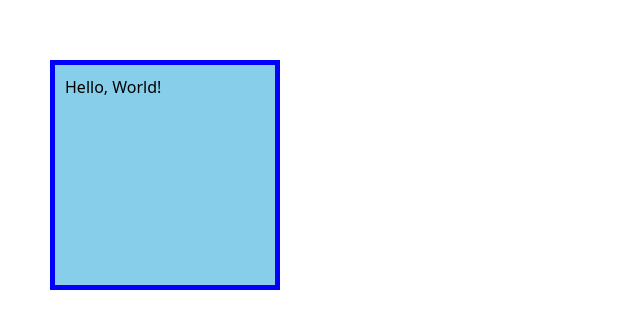
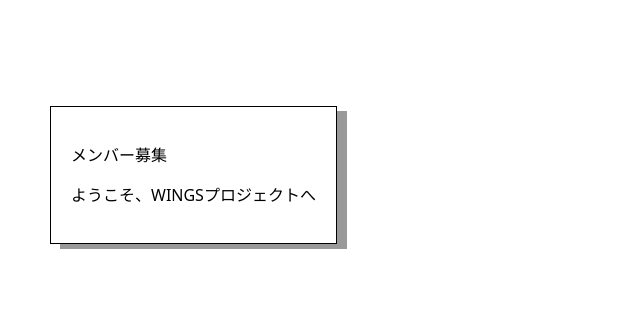
Before and after one commit to 1m4nim/study-React, a React (Vite) app: page / in a window 1280 px wide. Shown: the part 225-554 px from the top of the page, without its empty margins (0-640 px from the left). Built offline with nearby package versions, Linux system fonts and the light colour scheme.

Commit message:
3-3-1コンポーネント配下のコンテンツをテンプレートに反映させる

```diff
--- /dev/null
+++ b/src/StyledPanel.tsx
@@ -0,0 +1,21 @@
+type Props = {
+  //children: string;
+  children: React.ReactNode;
+};
+
+export default function StyledPanel({ children }: Props) {
+  return (
+    <div
+      style={{
+        margin: 50,
+        padding: 20,
+        border: "1px solid #000",
+        width: "fit-content",
+        boxShadow: "10px 5px #999",
+        backgroundColor: "#fff",
+      }}
+    >
+      {children}
+    </div>
+  );
+}
--- a/src/main.tsx
+++ b/src/main.tsx
@@ -15,14 +15,21 @@
 import React from "react";
 import { createRoot } from "react-dom/client";
 import "./index.css";
-import SelectStyle from "./SelectStyle";
+import StyledPanel from "./StyledPanel";
 import reportWebVitals from "./reportWebVitals";
 
-const container = document.getElementById("root");
+//const container = document.getElementById("root");
+
+const container: HTMLElement | null = document.getElementById("root");
 
 if (container) {
   const root = createRoot(container);
-  root.render(<SelectStyle mode="light" />);
+  root.render(
+    <StyledPanel>
+      <p style={{ color: "black" }}>メンバー募集</p>
+      <p style={{ color: "black" }}>ようこそ、WINGSプロジェクトへ</p>
+    </StyledPanel>
+  );
 } else {
   console.log("Root container not found");
 }
```
